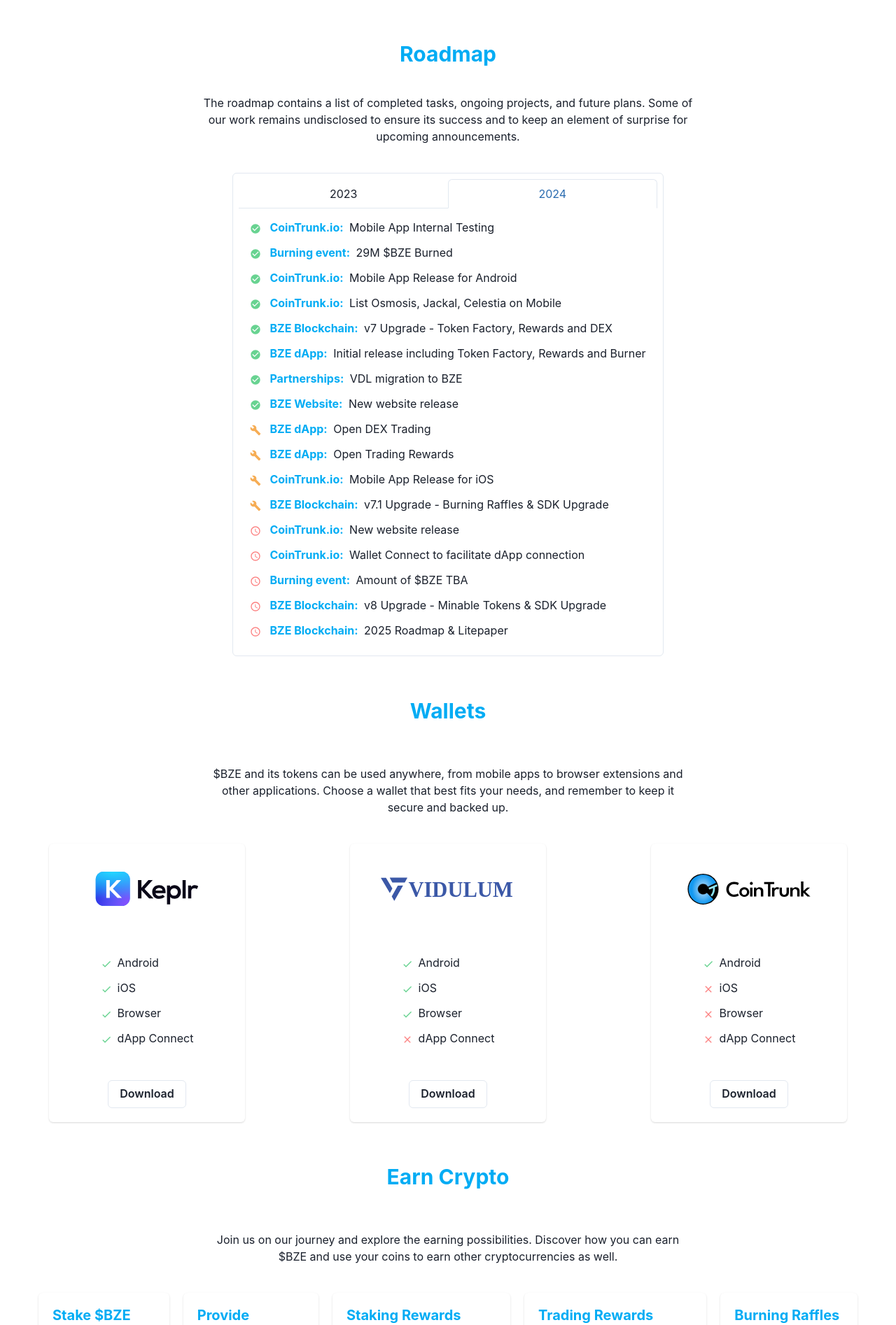
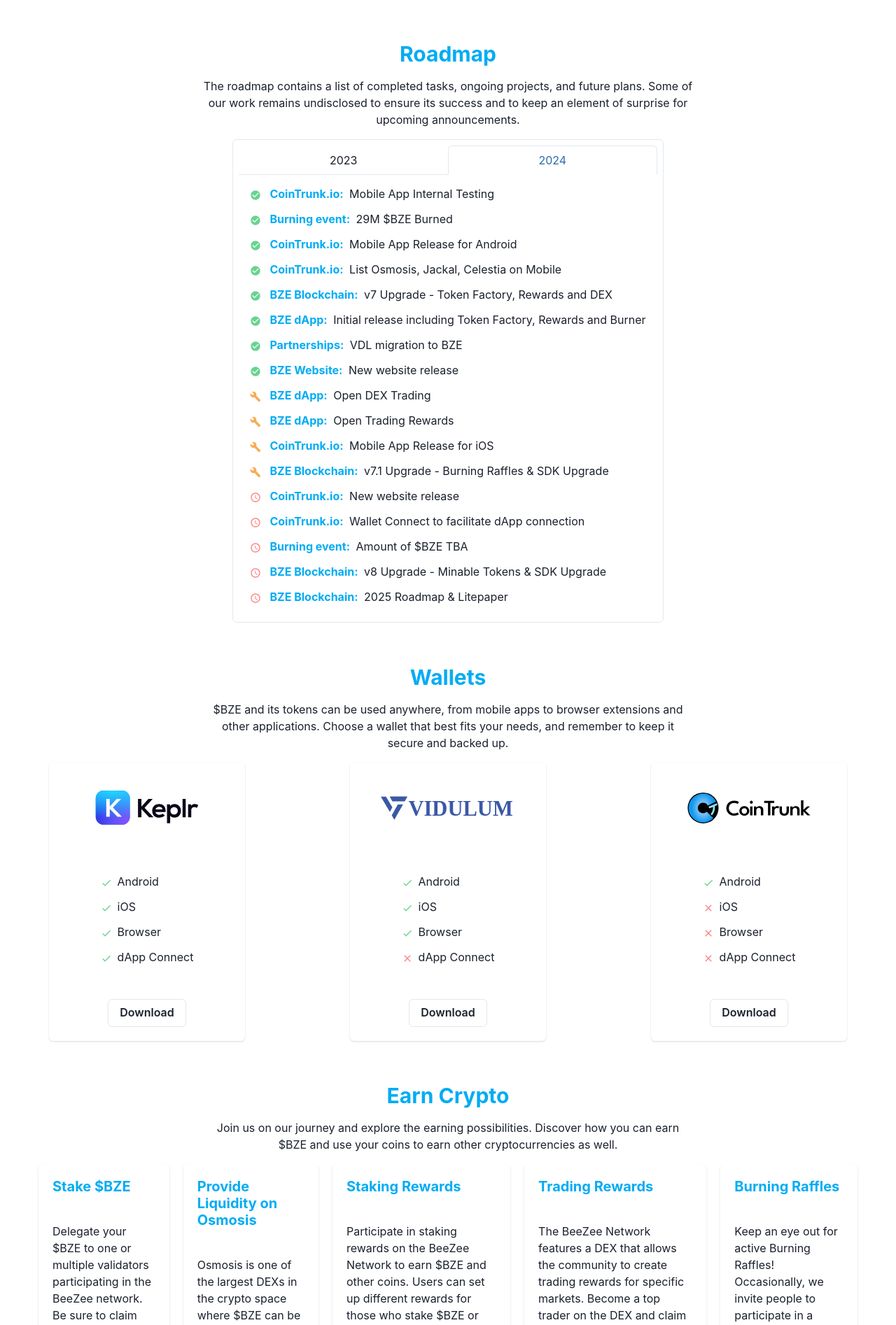
Before and after one commit to bze-alphateam/getbze, a React (Create React App) app: page / in a window 1280 px wide. Shown: the part 2693-4587 px from the top of the page at 70% size. Built offline with nearby package versions, Linux system fonts and the light colour scheme; no server answers.

Commit message:
fixed spacing

```diff
--- a/src/components/sections/earn.tsx
+++ b/src/components/sections/earn.tsx
@@ -25,12 +25,12 @@
 
 export const Earn = () => {
   return (
-    <Flex margin={15} flex={1} flexDirection={'column'}  alignItems={'center'} gap={5} flexWrap={'wrap'}>
-      <Box mt={45} mb={5}>
+    <Flex margin={15} flex={1} flexDirection={'column'}  alignItems={'center'} gap={2} flexWrap={'wrap'}>
+      <Box mt={45}>
         <Subtitle text="Earn Crypto" color={useColorModeValue(colors.colorDark, colors.colorLight)}/>
       </Box>
       <Box textAlign={'center'} maxW={'700px'}>
-        <Text py={5}>Join us on our journey and explore the earning possibilities. Discover how you can earn $BZE and use your coins to earn other cryptocurrencies as well.</Text>
+        <Text py={2}>Join us on our journey and explore the earning possibilities. Discover how you can earn $BZE and use your coins to earn other cryptocurrencies as well.</Text>
       </Box>
       <Flex flex={1} flexDirection={{base: 'column', sm: 'column', md: 'column', lg: 'row'}} gap={5}>
         <EarnItem
--- a/src/components/sections/roadmap.tsx
+++ b/src/components/sections/roadmap.tsx
@@ -45,12 +45,12 @@
 
 export const Roadmap = () => {
   return (
-    <Flex margin={15} flex={1} flexDirection={'column'}  alignItems={'center'} gap={5} flexWrap={'wrap'}>
+    <Flex margin={15} flex={1} flexDirection={'column'}  alignItems={'center'} gap={2} flexWrap={'wrap'}>
       <Box mt={45}>
         <Subtitle text="Roadmap" color={useColorModeValue(colors.colorDark, colors.colorLight)}/>
       </Box>
       <Box textAlign={'center'} maxW={'700px'}>
-        <Text py={5}>The roadmap contains a list of completed tasks, ongoing projects, and future plans. Some of our work remains undisclosed to ensure its success and to keep an element of surprise for upcoming announcements.</Text>
+        <Text py={2}>The roadmap contains a list of completed tasks, ongoing projects, and future plans. Some of our work remains undisclosed to ensure its success and to keep an element of surprise for upcoming announcements.</Text>
       </Box>
       <Card variant='outline'>
         <Tabs variant='enclosed' p={2} isFitted defaultIndex={1}>
--- a/src/components/sections/wallets.tsx
+++ b/src/components/sections/wallets.tsx
@@ -46,12 +46,12 @@
 
 export const Wallets = () => {
   return (
-    <Flex margin={15} flex={1} flexDirection={'column'}  alignItems={'center'} gap={5} flexWrap={'wrap'}>
-      <Box mt={45} mb={5}>
+    <Flex margin={15} flex={1} flexDirection={'column'}  alignItems={'center'} gap={2} flexWrap={'wrap'}>
+      <Box mt={45}>
         <Subtitle text="Wallets" color={useColorModeValue(colors.colorDark, colors.colorLight)}/>
       </Box>
       <Box textAlign={'center'} maxW={'700px'}>
-        <Text py={5}>$BZE and its tokens can be used anywhere, from mobile apps to browser extensions and other applications. Choose a wallet that best fits your needs, and remember to keep it secure and backed up.</Text>
+        <Text py={2}>$BZE and its tokens can be used anywhere, from mobile apps to browser extensions and other applications. Choose a wallet that best fits your needs, and remember to keep it secure and backed up.</Text>
       </Box>
       <Flex flex={1} flexDirection={{base: 'column', sm: 'column', md: 'column', lg: 'row'}} alignItems={'baseline'} gap={[2, 2, 5, 150]}>
         <WalletItem
```
